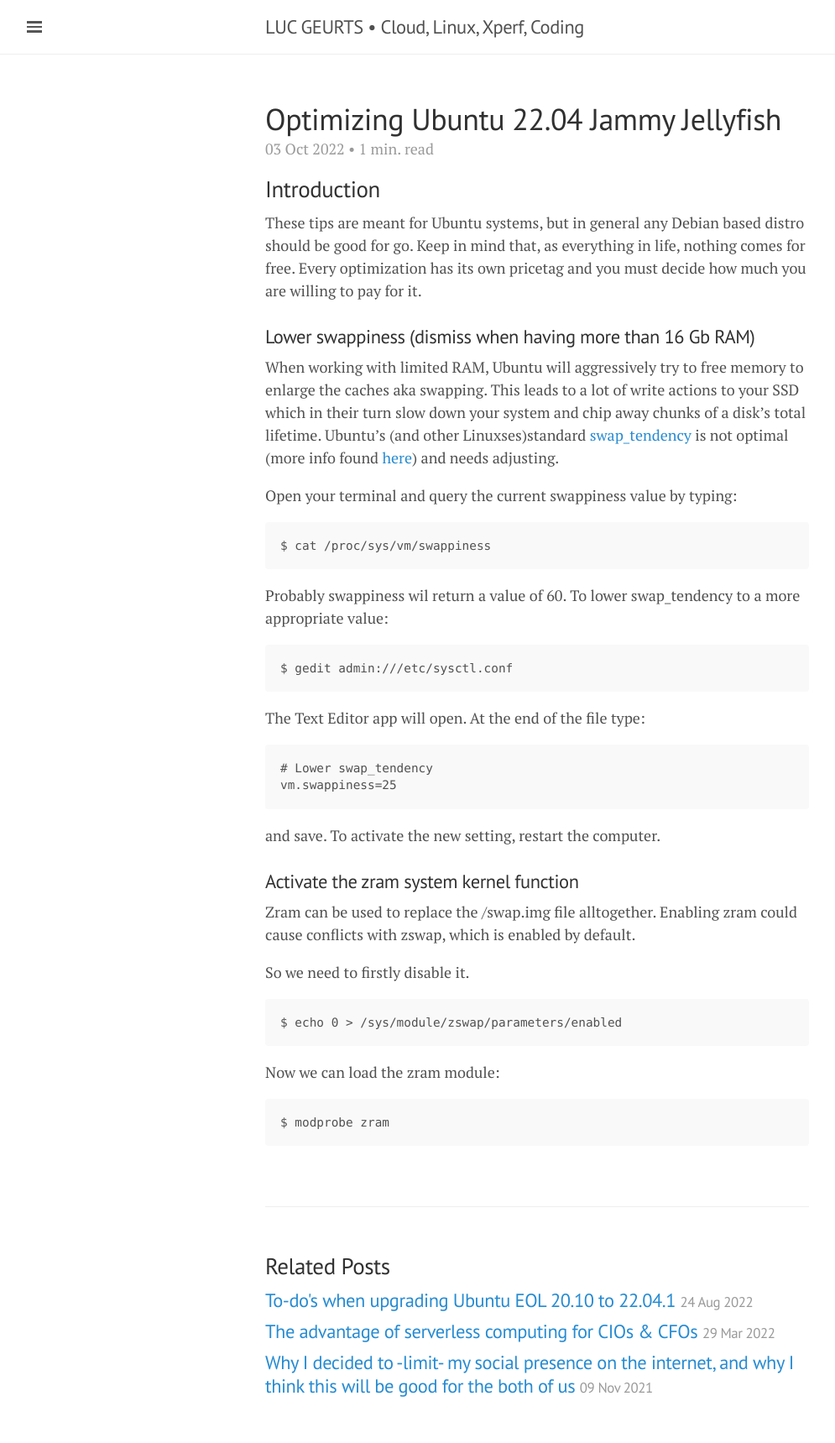
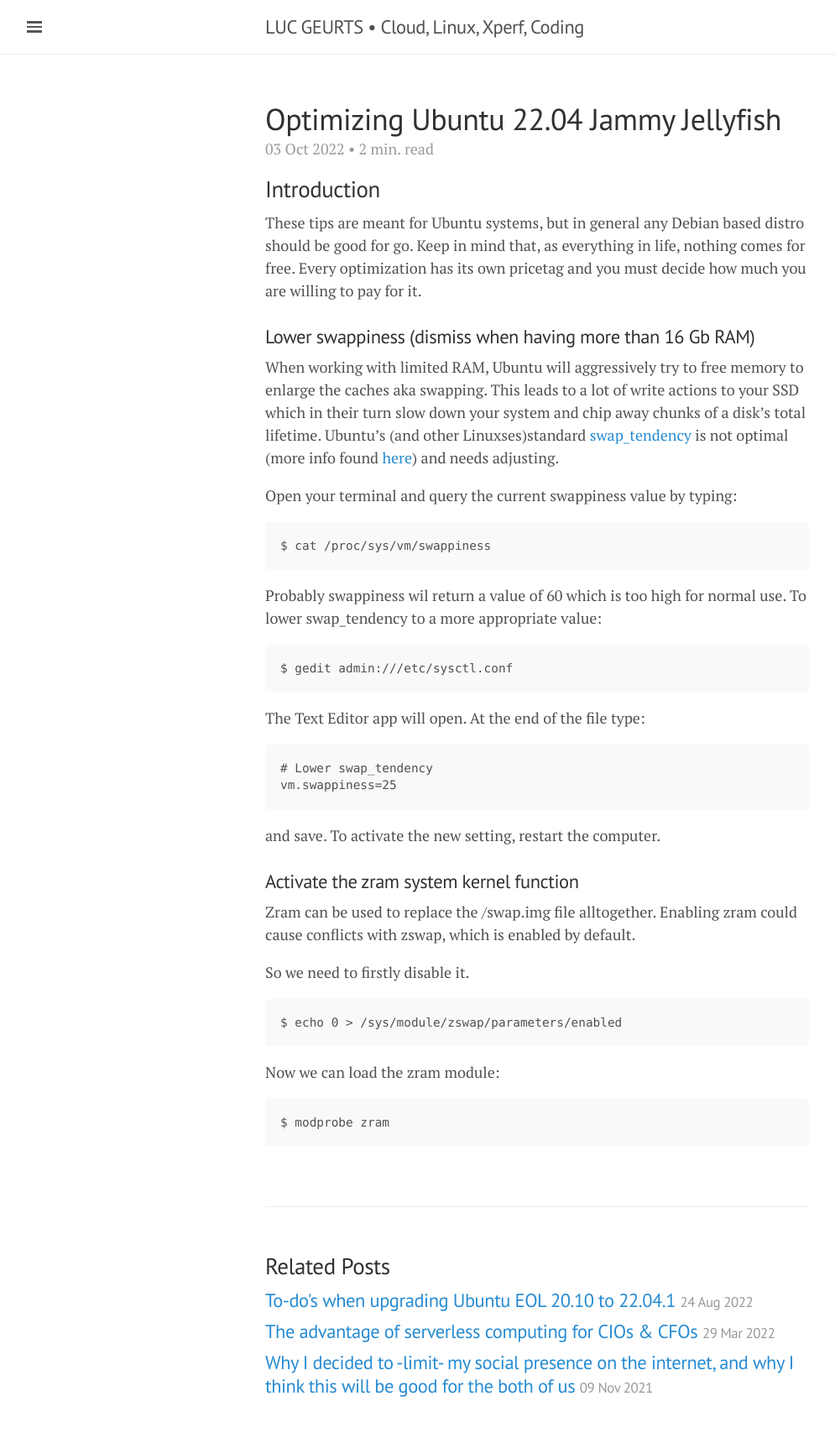
Before and after one commit to lgeurts/lgeurts.github.io, a Jekyll site: the page built from _posts/2022-10-03-optimizing-ubuntu-22.04-jammy-jellyfish.md, in a window 1280 px wide. Shown: the whole page at 84% size, without its empty margins (0-995 px from the left). Built offline with Jekyll 4.4.1, drawn with Linux system fonts in a browser that asks for light colours; nearby versions of some CDN libraries; comment, search, counter and statistics services are not loaded.

Commit message:
Update 2022-10-03-optimizing-ubuntu-22.04-jammy-jellyfish.md

````diff
--- a/_posts/2022-10-03-optimizing-ubuntu-22.04-jammy-jellyfish.md
+++ b/_posts/2022-10-03-optimizing-ubuntu-22.04-jammy-jellyfish.md
@@ -19,7 +19,7 @@
 ```
 $ cat /proc/sys/vm/swappiness
 ```
-Probably swappiness wil return a value of 60. To lower swap_tendency to a more appropriate value:
+Probably swappiness wil return a value of 60 which is too high for normal use. To lower swap_tendency to a more appropriate value:
 ```
 $ gedit admin:///etc/sysctl.conf
 ```
````
